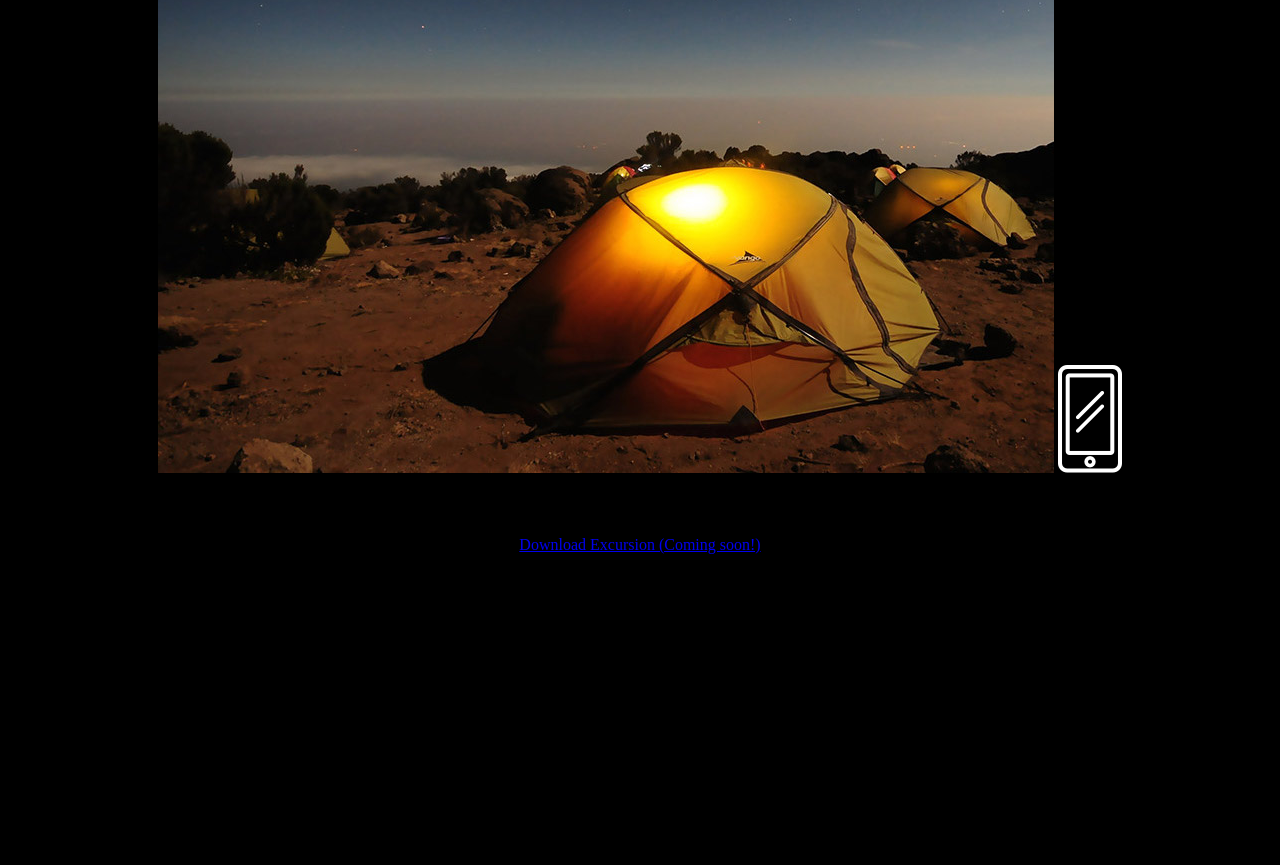
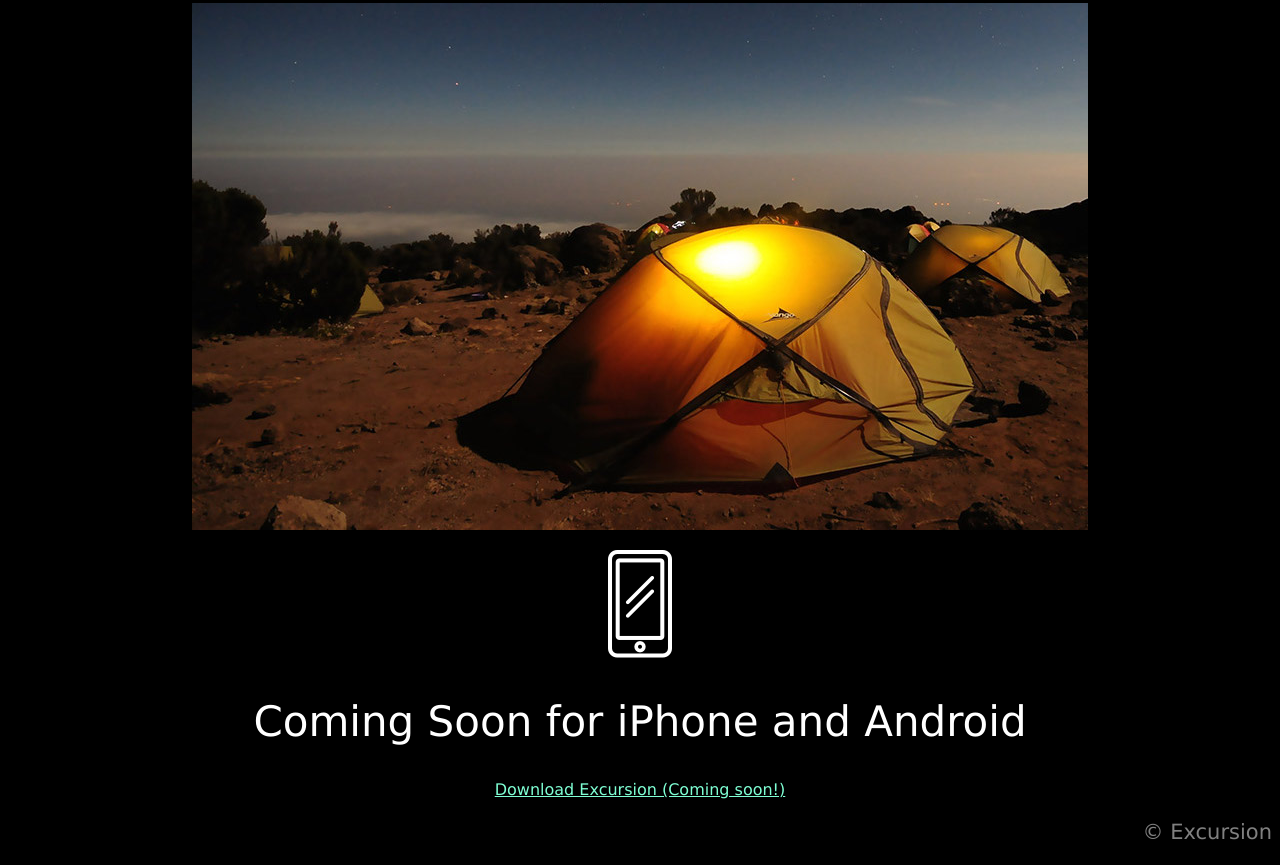
Before and after one commit to MyopicWombat/excursion, a plain HTML site: page index.html in a window 1280 px wide. Shown: the part 475-1340 px from the top of the page. Before the commit the page ends 1045 px from the top, so only its background shows below. Drawn offline with Linux system fonts and the light colour scheme.

Commit message:
final design

```diff
--- a/index.html
+++ b/index.html
@@ -18,15 +18,15 @@
     <video loop autoplay muted src="resources/vid/excursion.mp4" type="video/mp4"></video>
     <h2>Your personal travel guide</h2>
     <h3>Excursion remembers places you like, and recommends new points of interest around you.</h3>
-    <img src="resources/img/camp.jpg" alt="lit tent at dusk">
-    <img src="resources/img/phone.png" alt="">
-    <h3>Coming Soon for iPhone and Android</h3>
+    <p><img src="resources/img/camp.jpg" alt="lit tent at dusk"></p>
+    <p><img src="resources/img/phone.png" alt=""></p>
+    <h2>Coming Soon for iPhone and Android</h2>
     <p>
       <a href="#">Download Excursion (Coming soon!)</a>
     </p>
   </section>
   <footer>
-    <div class="copyright"></div>
+    <h3>&#169; Excursion</h3>
   </footer>
 
 </body>
--- a/resources/css/style.css
+++ b/resources/css/style.css
@@ -1,12 +1,35 @@
 body {
   background: black;
   text-align: center;
+  font-family: Verdana;
+}
+
+h1,
+h2,
+h3 {
+  color: white;
 }
 
 h1 {
-  font-family: Verdana;
   font-weight: normal;
   font-size: 50px;
-  color: white;
+}
 
+h2 {
+  font-weight: 300;
+  font-size: 42px;
 }
+
+h3 {
+  font-size: 21px;
+  font-weight: normal;
+  color: gray;
+}
+
+a {
+  color:aquamarine;
+}
+
+footer {
+  text-align: right;
+}
```
